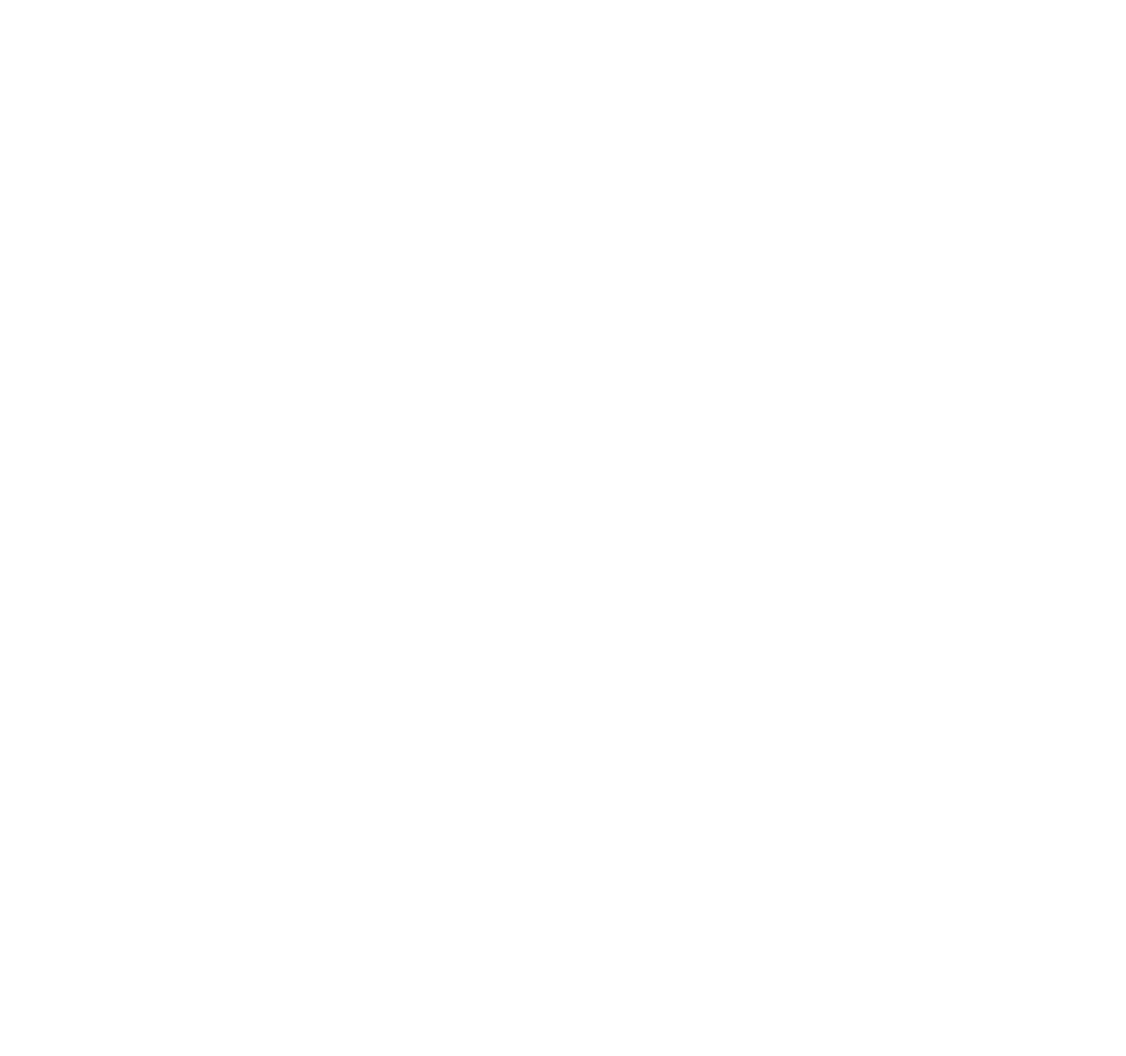
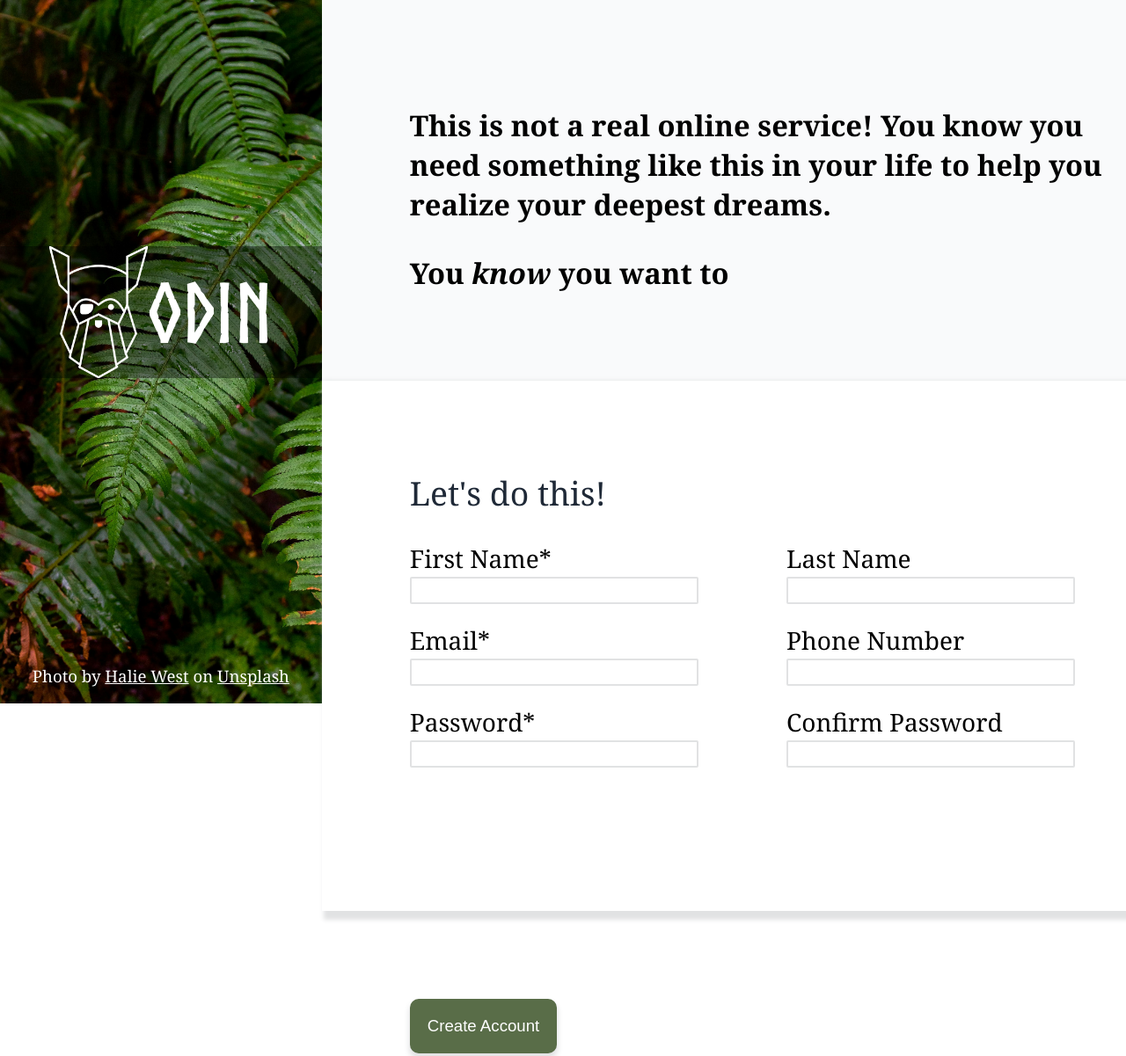
Before and after one commit to dhruvpurohit2k/odin-sign-up, a plain HTML site: page index.html in a window 1280 px wide. Shown: the top 1201 px of the page at 88% size. Before the commit the page ends 800 px from the top, so only its background shows below. Drawn offline with Linux system fonts and the light colour scheme.

Commit message:
Style the form as shown in the image

```diff
--- a/index.html
+++ b/index.html
@@ -3,9 +3,61 @@
 <head>
   <meta charset="UTF-8">
   <meta name="viewport" content="width=device-width, initial-scale=1.0">
+  <link rel="stylesheet" href="styles.css">
   <title>Sign up form</title>
 </head>
 <body>
+<div id="side-image">
+  <div id="odin-banner">
+    <img src="images/odin-lined.png" alt="">
+    <p>ODIN</p>
+  </div>
+  <p>Photo by <u>Halie West</u> on <u>Unsplash</u></p>
+</div>
+<main>
+  <p>This is not a real online service! You know you need something like this in your life to help you realize your
+    deepest dreams.</p>
+  <p>You <em>know </em>you want to </p>
+  <form action="https://httpbin.org/post" method="post">
+    <section>
+      <p>Let's do this!</p>
+      <fieldset>
+        <div class="input-field">
+          <label for="first-name">First Name*</label>
+          <input type="text" id="first-name" name="firstName" required>
+        </div>
+        <div class="input-field">
+          <label for="last-name">Last Name</label>
+          <input type="text" id="last-name" name="lastName">
+        </div>
+      </fieldset>
+      <fieldset>
+        <div class="input-field">
+          <label for="email">Email*</label>
+          <input type="email" id="email" name="email" required>
+        </div>
+        <div class="input-field">
+          <label for="phone-num">Phone Number</label>
+          <input type="tel" id="phone-num" name="phoneNum">
+        </div>
+      </fieldset>
+      <fieldset>
+        <div class="input-field">
+          <label for="password">Password*</label>
+          <input type="password" id="password" name="password" required>
+        </div>
+        <div class="input-field">
+          <label for="conf-password">Confirm Password</label>
+          <input type="password" id="conf-password" required>
+        </div>
+      </fieldset>
+      <p id="pass-error">*Password do not match</p>
+    </section>
+    <button type="submit">Create Account</button>
+    <p>Already have and account? <span>Log in</span></p>
+  </form>
+</main>
+<script src="script.js"></script>
+</body>
 
-</body>
 </html>
--- /dev/null
+++ b/script.js
@@ -0,0 +1,26 @@
+let pass = document.querySelector("#password");
+let confpass = document.querySelector("#conf-password");
+let passerror = document.querySelector("#pass-error");
+function checkpass() {
+  console.log(`${pass.value} and ${confpass.value}`);
+  if (pass.value != confpass.value) {
+    return 0;
+  } else {
+    return 1;
+  }
+}
+
+let button = document.querySelector("button");
+
+button.addEventListener("click", (e) => {
+  if (!checkpass()) {
+    passerror.setAttribute("style", "visibility:visible");
+    pass.classList.add("invalid");
+    confpass.classList.add("invalid");
+    e.preventDefault();
+  } else {
+    passerror.setAttribute("style", "visibility:hidden");
+    pass.classList.remove("invalid");
+    confpass.classList.remove("invalid");
+  }
+})
--- a/styles.css
+++ b/styles.css
@@ -0,0 +1,139 @@
+@font-face {
+  font-family : nord;
+  src: url("fonts/Norse-Bold.otf");
+}
+:root{
+  font-size: 14pt;
+}
+body,html{
+  width: 100%;
+  height: 100%;
+  display: flex;
+  margin: 0px 0px;
+  font-family:Georgia, 'Times New Roman', Times, serif;
+}
+#side-image{
+  display: flex;
+  justify-content: center;
+  flex-direction: column;
+  height: 100%;
+  width: 40%;
+  align-items: center;
+  background-image: url("images/halie-west-25xggax4bSA-unsplash.jpg");
+  background-repeat: no-repeat;
+  background-size: cover ;
+  #odin-banner{
+    background-color: rgba(0,0,0,0.4);
+    margin-top:35vh;
+    display:flex;
+    width: 100%;
+    justify-content: center;
+    align-items: center;
+    img{
+      /* height: 150px; */
+      height: 150px;
+      width: auto;
+    }
+    p{
+      font-family: nord;
+      margin: 0 0;
+      font-size: 5rem;
+    }
+  }
+  p{
+    font-size: 1rem;
+    margin-top: auto;
+    color: white;
+  }
+}
+
+main{
+  box-sizing: border-box;
+  padding-top: 20px;
+  height: 100%;
+  width: 100%;
+  background-color: #f9fafb;
+   > p{
+    max-width: 70ch;
+    font-weight: 600;
+    font-size: 1.75em;
+    padding-left: 100px;
+    margin-top: 100px ;
+  }
+  > p + p{
+    margin-top: 0px;
+    margin-bottom: 100px;
+  }
+  form{
+    section{
+      width: 100%;
+      background-color: white;
+      line-height: 1.5;
+      box-shadow: 7px 5px 5px 5px #e1e2e3;
+      padding: 100px 0px;
+       p{
+        color: #1f2937;
+        padding:0px 100px;
+        margin: 0px;
+        font-size:2em;
+        margin-bottom: 25px;
+      }
+      .input-field{
+        display: flex;
+        flex-direction: column;
+        margin-left: 100px;
+        label{
+          font-size: 1.5rem;
+        }
+      }
+      input{
+        outline:none;
+        border: 2px solid #e1e2e3;
+        font-size: 1.25rem;
+        border-radius: 2px;
+        width: 25ch;
+        overflow: scroll;
+        padding:0px;
+      }
+      fieldset{
+        margin: 20px 0px;
+        border: 0px;
+        padding:0px;
+        display: flex;
+        align-items: center;
+
+      }
+      input:focus{
+        border:1px solid blue;
+        box-shadow: 0px 5px 10px 1px #e1e2e3;
+      }
+      input:user-invalid,.invalid{
+        border: 1px solid red;
+      }
+    #pass-error{
+      color: red;
+      font-size: 1rem;
+      margin-top: -10px;
+      visibility: hidden;
+    }
+    }
+  button{
+    margin-top: 100px;
+    padding:20px;
+    font-size: 1rem;
+    background-color: #596D48;
+    color: white;
+    border-radius: 10px;
+    border: 0px;
+    margin-left: 100px;
+    box-shadow: 0px 5px 6px 1px #e1e2e3;
+  }
+  p{
+    margin:50px 100px;
+    span{
+      font-weight: 700;
+      color: #596D48;
+    }
+  }
+  }
+}
```
